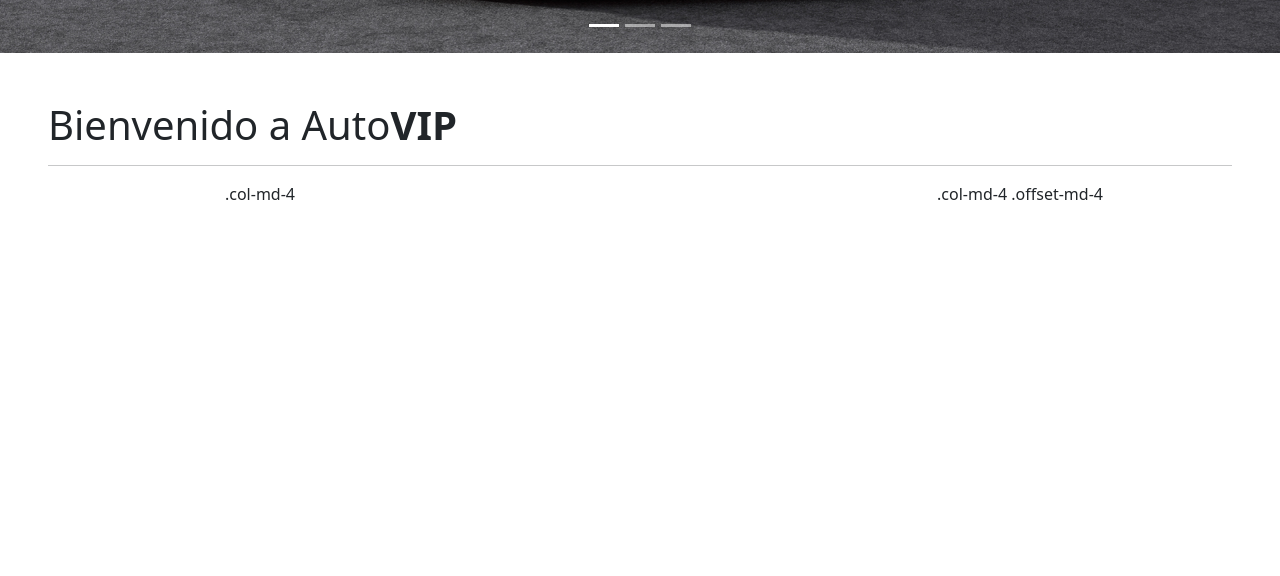
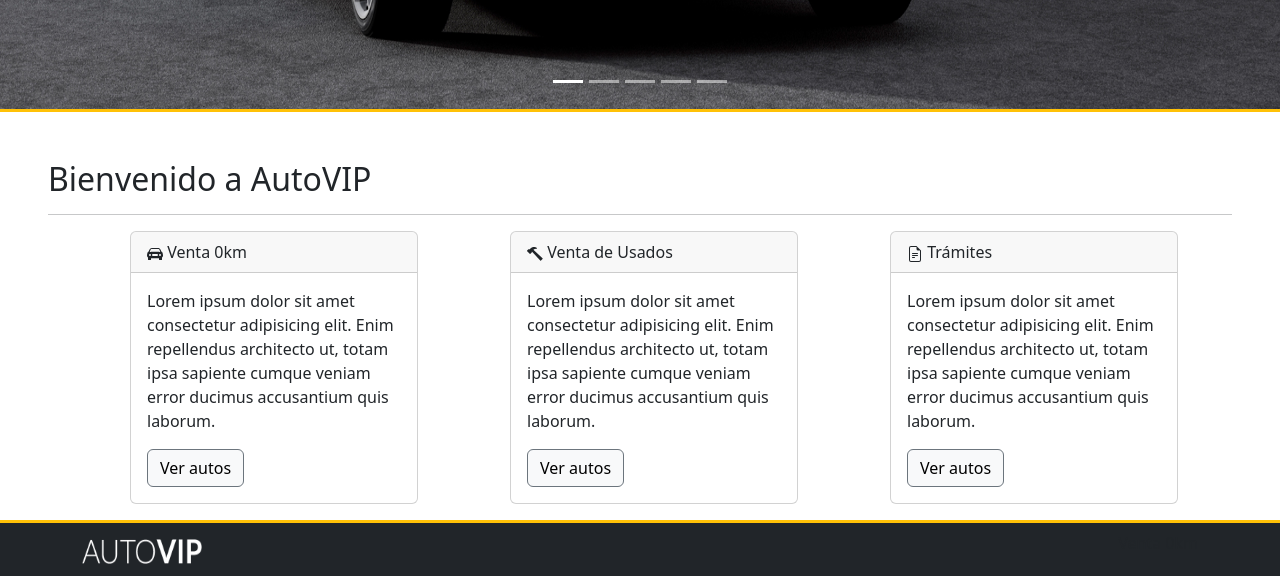
Before and after one commit to roblesregina/Proyecto, a plain HTML site: page AutoVip/index.html in a window 1280 px wide. Shown: the part 550-1126 px from the top of the page. Before the commit the page ends 800 px from the top, so only its background shows below. Drawn offline with nearby package versions, Linux system fonts and the light colour scheme.

Commit message:
update
muchos cambios

```diff
--- a/AutoVip/index.html
+++ b/AutoVip/index.html
@@ -49,7 +49,10 @@
         </div>
       </div>
     </nav>
-    <div id="carouselExampleIndicators" class="carousel slide">
+    <div
+      id="carouselExampleIndicators"
+      class="carousel slide border-top border-bottom border-3 border-warning"
+    >
       <div class="carousel-indicators">
         <button
           type="button"
@@ -71,22 +74,54 @@
           data-bs-slide-to="2"
           aria-label="Slide 3"
         ></button>
+        <button
+          type="button"
+          data-bs-target="#carouselExampleIndicators"
+          data-bs-slide-to="3"
+          aria-label="Slide 4"
+        ></button>
+        <button
+          type="button"
+          data-bs-target="#carouselExampleIndicators"
+          data-bs-slide-to="4"
+          aria-label="Slide 5"
+        ></button>
       </div>
       <div class="carousel-inner border-danger">
         <div class="carousel-item active">
-          <img src="/img/audi_1.jpg" class="d-block w-100" alt="" />
+          <img
+            src="/img/audi_1.jpg"
+            class="d-block w-100"
+            alt=""
+            height="600"
+          />
         </div>
         <div class="carousel-item">
-          <img src="/img/audi_2.jpg" class="d-block w-100" alt="..." />
+          <img
+            src="/img/audi_2.jpg"
+            class="d-block w-100"
+            alt=""
+            height="600"
+          />
         </div>
         <div class="carousel-item">
-          <img src="/img/bentley_1.jpg" class="d-block w-100" alt="..." />
+          <img
+            src="/img/bentley_1.jpg"
+            class="d-block w-100"
+            alt=""
+            height="600"
+          />
         </div>
         <div class="carousel-item">
-          <img src="/img/bmw_1.jpg" class="d-block w-100" alt="..." />
+          <img src="/img/bmw_1.jpg" class="d-block w-100" alt="" height="600" />
         </div>
         <div class="carousel-item">
-          <img src="/img/volvo_1.jpg" class="d-block w-100" alt="..." />
+          <img
+            src="/img/volvo_1.jpg"
+            class="d-block w-100"
+            alt=""
+            height="600"
+          />
         </div>
       </div>
       <button
@@ -109,14 +144,130 @@
       </button>
     </div>
     <div class="mt-5 ms-5 me-5">
-      <h1>Bienvenido a Auto<b>VIP</b></h1>
+      <h1 class="fs-2 fw-light">Bienvenido a Auto<b>VIP</b></h1>
       <hr />
     </div>
-    <div class="container text-center">
+    <div class="container">
       <div class="row">
-        <div class="col-md-4">.col-md-4</div>
-        <div class="col-md-4 offset-md-4">.col-md-4 .offset-md-4</div>
+        <div class="col-md-4">
+          <div
+            class="card border-light-emphasis mb-3 ms-5"
+            style="max-width: 18rem"
+          >
+            <div class="card-header">
+              <svg
+                xmlns="http://www.w3.org/2000/svg"
+                width="16"
+                height="16"
+                fill="currentColor"
+                class="bi bi-car-front-fill"
+                viewBox="0 0 16 16"
+              >
+                <path
+                  d="M2.52 3.515A2.5 2.5 0 0 1 4.82 2h6.362c1 0 1.904.596 2.298 1.515l.792 1.848c.075.175.21.319.38.404.5.25.855.715.965 1.262l.335 1.679q.05.242.049.49v.413c0 .814-.39 1.543-1 1.997V13.5a.5.5 0 0 1-.5.5h-2a.5.5 0 0 1-.5-.5v-1.338c-1.292.048-2.745.088-4 .088s-2.708-.04-4-.088V13.5a.5.5 0 0 1-.5.5h-2a.5.5 0 0 1-.5-.5v-1.892c-.61-.454-1-1.183-1-1.997v-.413a2.5 2.5 0 0 1 .049-.49l.335-1.68c.11-.546.465-1.012.964-1.261a.8.8 0 0 0 .381-.404l.792-1.848ZM3 10a1 1 0 1 0 0-2 1 1 0 0 0 0 2m10 0a1 1 0 1 0 0-2 1 1 0 0 0 0 2M6 8a1 1 0 0 0 0 2h4a1 1 0 1 0 0-2zM2.906 5.189a.51.51 0 0 0 .497.731c.91-.073 3.35-.17 4.597-.17s3.688.097 4.597.17a.51.51 0 0 0 .497-.731l-.956-1.913A.5.5 0 0 0 11.691 3H4.309a.5.5 0 0 0-.447.276L2.906 5.19Z"
+                />
+              </svg>
+              Venta 0km
+            </div>
+            <div class="card-body text-secondary">
+              <p class="card-text text-dark">
+                Lorem ipsum dolor sit amet consectetur adipisicing elit. Enim
+                repellendus architecto ut, totam ipsa sapiente cumque veniam
+                error ducimus accusantium quis laborum.
+              </p>
+              <button type="button" class="btn btn-light border-secondary">
+                Ver autos
+              </button>
+            </div>
+          </div>
+        </div>
+        <div class="col-md-4">
+          <div
+            class="card border-light-emphasis mb-3 ms-5"
+            style="max-width: 18rem"
+          >
+            <div class="card-header">
+              <svg
+                xmlns="http://www.w3.org/2000/svg"
+                width="16"
+                height="16"
+                fill="currentColor"
+                class="bi bi-hammer"
+                viewBox="0 0 16 16"
+              >
+                <path
+                  d="M9.972 2.508a.5.5 0 0 0-.16-.556l-.178-.129a5 5 0 0 0-2.076-.783C6.215.862 4.504 1.229 2.84 3.133H1.786a.5.5 0 0 0-.354.147L.146 4.567a.5.5 0 0 0 0 .706l2.571 2.579a.5.5 0 0 0 .708 0l1.286-1.29a.5.5 0 0 0 .146-.353V5.57l8.387 8.873A.5.5 0 0 0 14 14.5l1.5-1.5a.5.5 0 0 0 .017-.689l-9.129-8.63c.747-.456 1.772-.839 3.112-.839a.5.5 0 0 0 .472-.334"
+                />
+              </svg>
+              Venta de Usados
+            </div>
+            <div class="card-body text-secondary">
+              <p class="card-text text-dark">
+                Lorem ipsum dolor sit amet consectetur adipisicing elit. Enim
+                repellendus architecto ut, totam ipsa sapiente cumque veniam
+                error ducimus accusantium quis laborum.
+              </p>
+              <button type="button" class="btn btn-light border-secondary">
+                Ver autos
+              </button>
+            </div>
+          </div>
+        </div>
+        <div class="col-md-4">
+          <div
+            class="card border-light-emphasis mb-3 ms-5"
+            style="max-width: 18rem"
+          >
+            <div class="card-header">
+              <svg
+                xmlns="http://www.w3.org/2000/svg"
+                width="16"
+                height="16"
+                fill="currentColor"
+                class="bi bi-file-earmark-text"
+                viewBox="0 0 16 16"
+              >
+                <path
+                  d="M5.5 7a.5.5 0 0 0 0 1h5a.5.5 0 0 0 0-1zM5 9.5a.5.5 0 0 1 .5-.5h5a.5.5 0 0 1 0 1h-5a.5.5 0 0 1-.5-.5m0 2a.5.5 0 0 1 .5-.5h2a.5.5 0 0 1 0 1h-2a.5.5 0 0 1-.5-.5"
+                />
+                <path
+                  d="M9.5 0H4a2 2 0 0 0-2 2v12a2 2 0 0 0 2 2h8a2 2 0 0 0 2-2V4.5zm0 1v2A1.5 1.5 0 0 0 11 4.5h2V14a1 1 0 0 1-1 1H4a1 1 0 0 1-1-1V2a1 1 0 0 1 1-1z"
+                />
+              </svg>
+              Trámites
+            </div>
+            <div class="card-body text-secondary">
+              <p class="card-text text-dark">
+                Lorem ipsum dolor sit amet consectetur adipisicing elit. Enim
+                repellendus architecto ut, totam ipsa sapiente cumque veniam
+                error ducimus accusantium quis laborum.
+              </p>
+              <button type="button" class="btn btn-light border-secondary">
+                Ver autos
+              </button>
+            </div>
+          </div>
+        </div>
       </div>
     </div>
+    <nav
+      class="navbar navbar bg-dark border-top border-3 border-warning"
+      data-bs-theme="dark"
+    >
+      <div class="container-md">
+        <img
+          src="/img/automotora_vip_logo.png"
+          alt="Logo"
+          width="120"
+          height="25"
+        />
+        <p>Venta 0km</p>
+      </div>
+    </nav>
   </body>
+  <script
+    src="https://cdn.jsdelivr.net/npm/bootstrap@5.3.5/dist/js/bootstrap.bundle.min.js"
+    integrity="sha384-k6d4wzSIapyDyv1kpU366/PK5hCdSbCRGRCMv+eplOQJWyd1fbcAu9OCUj5zNLiq"
+    crossorigin="anonymous"
+  ></script>
 </html>
```
